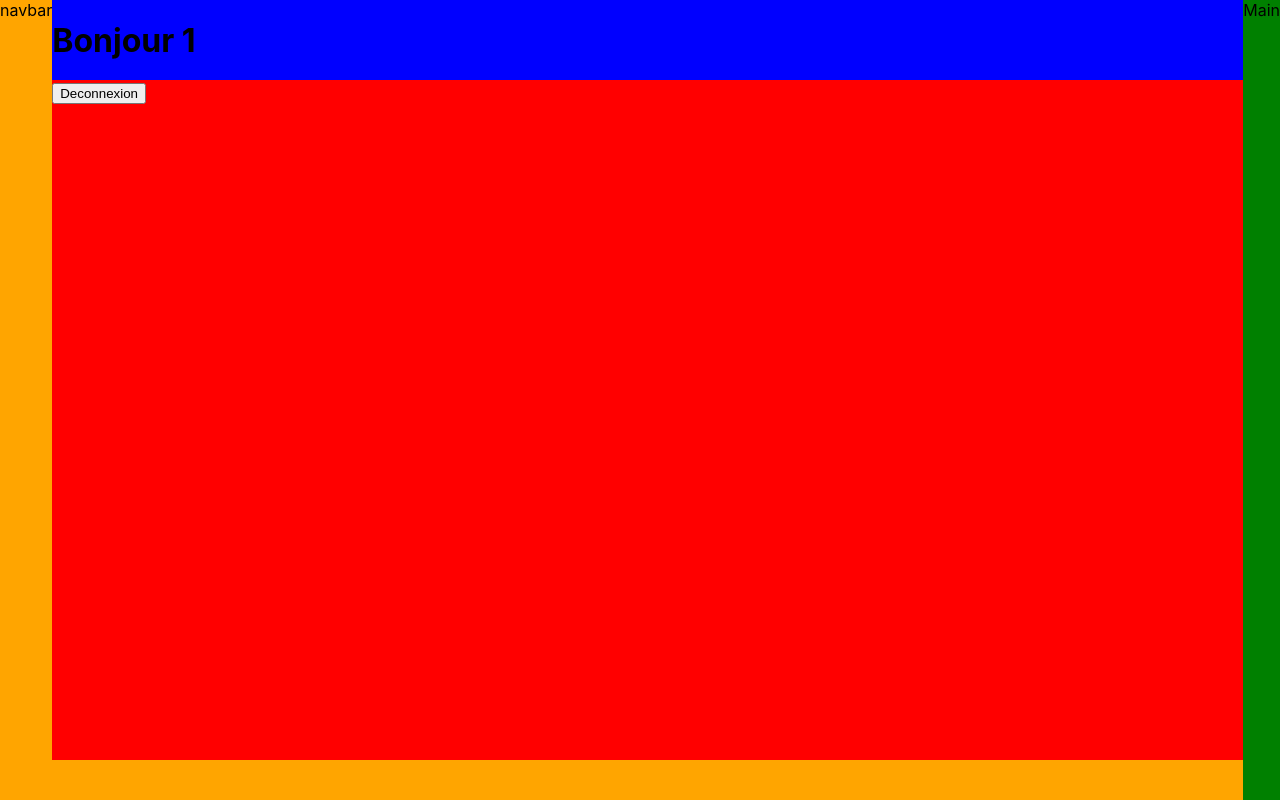
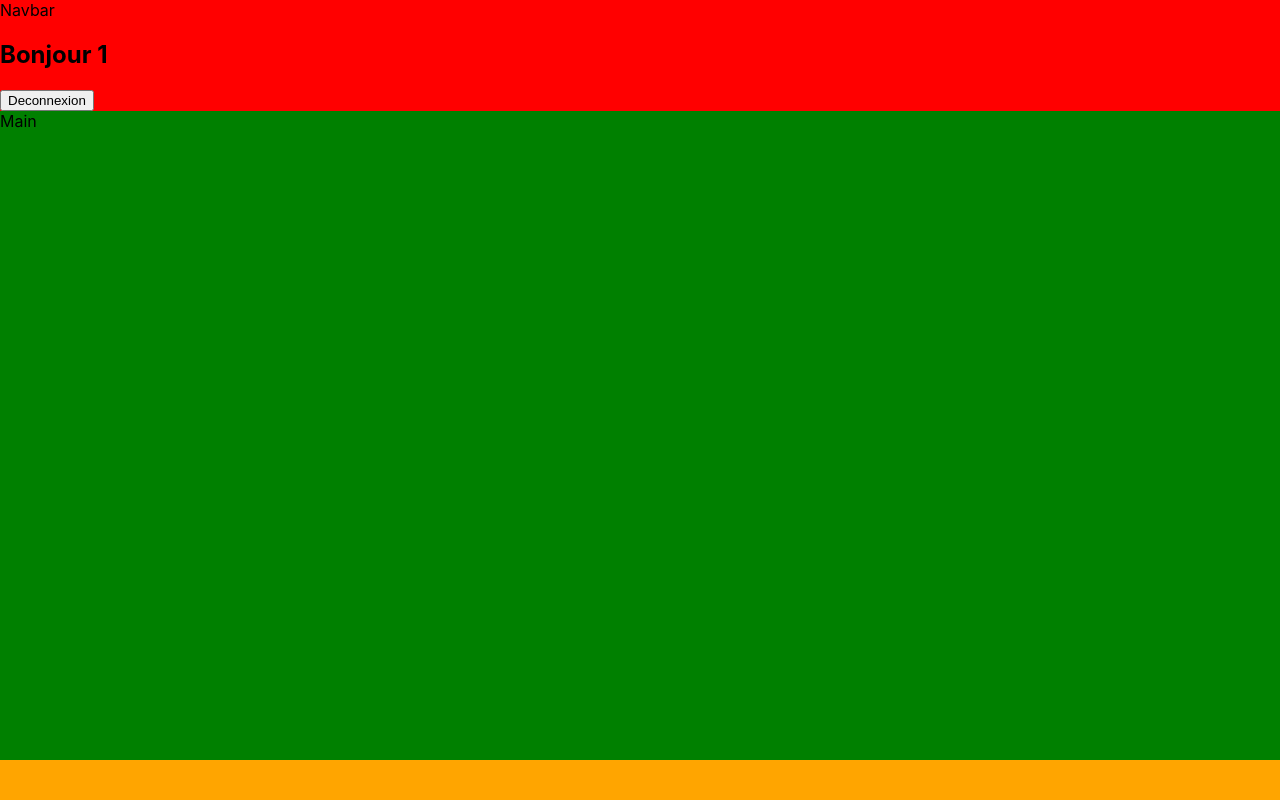
Before and after one commit to MebouoVanne/crazee-burger, a React (Create React App) app: page /orderpage/1 in a window 1280 px wide. Built offline with nearby package versions, Linux system fonts and the light colour scheme.

Commit message:
F04: creation de navbar et main

```diff
--- /dev/null
+++ b/src/components/order/Main.js
@@ -0,0 +1,15 @@
+import React from 'react'
+import styled from "styled-components";
+
+export default function Main() {
+  return (
+    <MainStyled>
+        Main
+    </MainStyled>
+  )
+}
+
+const MainStyled = styled.div `
+background:green;
+flex:1;
+`
--- /dev/null
+++ b/src/components/order/Navbar.js
@@ -0,0 +1,24 @@
+import React from 'react'
+import { Link } from 'react-router-dom'
+import { styled } from 'styled-components'
+
+function Navbar({username}) {
+  return (
+
+         <nav className='navbar'>
+            Navbar
+                <h1>Bonjour {username} </h1>
+           <Link to="/">
+              <button > Deconnexion </button>
+           </Link>
+                </nav>
+
+  )
+}
+
+export default Navbar
+
+const NavbarStyled = styled.nav `
+background:blue;
+    height: 10vh;
+`
--- a/src/components/order/OrderPage.js
+++ b/src/components/order/OrderPage.js
@@ -1,6 +1,8 @@
 import React, { Fragment } from 'react'
 import { Link, useNavigate, useParams } from 'react-router-dom'
 import styled from "styled-components";
+import Navbar from './Navbar';
+import Main from './Main';
 
 function OrderPage() {
 
@@ -9,17 +11,13 @@ function OrderPage() {
 
     return (
         <OrderPageStyle>
-            navbar
             <div className='container'>
-                <div className='navbar'>
-                <h1>Bonjour {username} </h1>
-           <Link to="/">
-              <button > Deconnexion </button>
-           </Link>
-                </div>
+                <Navbar username = {username}/>
+
+                <Main/>
 
             </div>
-             <div className='main'> Main </div>
+
         </OrderPageStyle>
 
     )
@@ -42,14 +40,6 @@ qlign-items: center;
     flex-direction:column;
 }
 
-.navbar {
-    background:blue;
-    height: 10vh;
-}
-.main {
-    background:green;
-    /* height:(95vh - 10vh);*/
-    flex:1;
 
-}
+
 `
```
